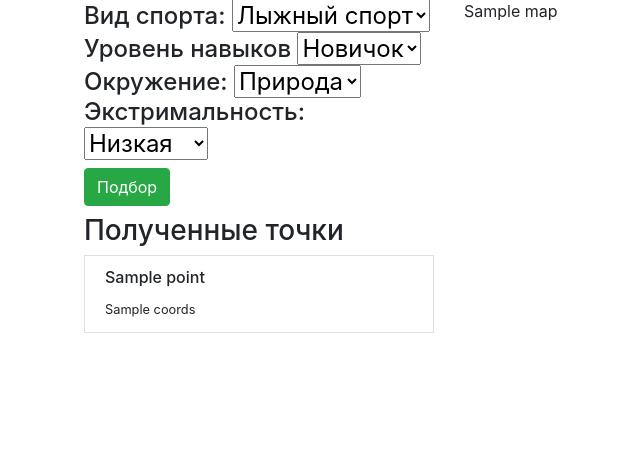
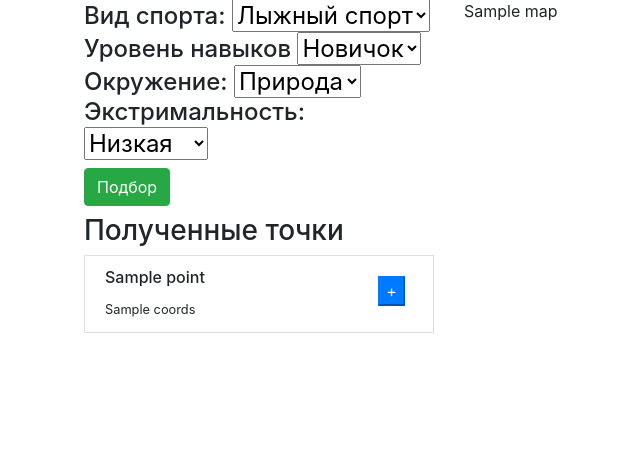
Before and after one commit to alexarlord-boop/DJANGO_project, a Django app: template live_action/main/templates/main/index.html in a window 1280 px wide. Shown: the part 153-619 px from the top of the page, without its empty margins (1-641 px from the left). Run offline with Django 3.2, Linux system fonts and the light colour scheme; the template is opened without the code that fills it: values that come from a table or form of the project are taken from there, most other values are stand-ins (such as "Sample title", 1, 10 or a date in 2020); some libraries are stand-ins or nearby versions.

Commit message:
Added '+' buttons to list items

```diff
--- a/live_action/main/templates/main/index.html
+++ b/live_action/main/templates/main/index.html
@@ -25,8 +25,17 @@
             <div data-spy="scroll" data-target="#listg" data-offset="0">
                 {% for point in points%}
                     <div class="list-group-item">
-                        <h6>{{point.title}}</h6>
-                        <small>{{point.coords}}</small>
+                        <div class="row">
+                            <div class="col-8">
+                                 <h6>{{point.title}}</h6>
+                                <small>{{point.coords}}</small>
+                            </div>
+                            <div class="col-1 ml-5 mt-2">
+                                <button class="button btn-primary">+</button>
+                            </div>
+                        </div>
+
+
                     </div>
                 {% endfor %}
             </div>
```
